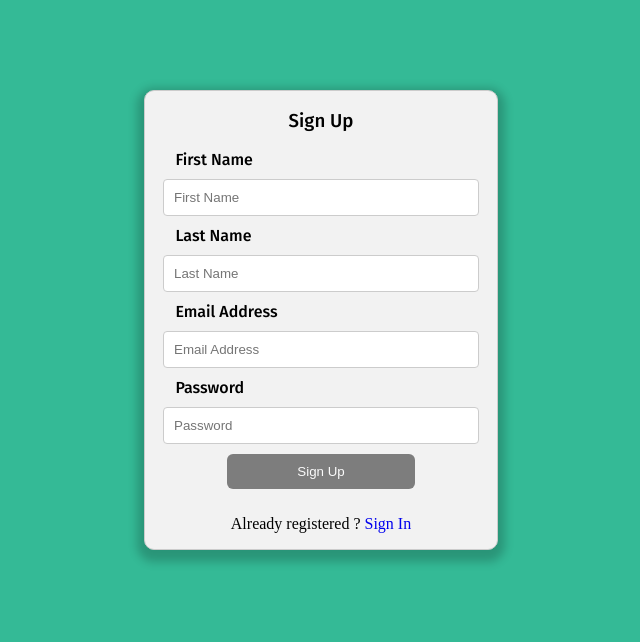
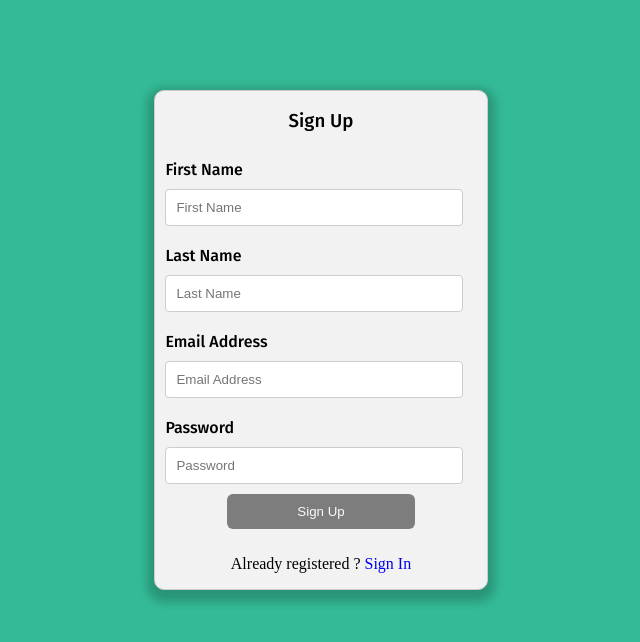
Before and after one commit to rimadas123/chatapp-frontend, a React (Create React App) app: page /sign-up in a window 1280 px wide. Shown: the top 642 px of the page, without its empty margins (319-959 px from the left). Built offline with nearby package versions, Linux system fonts and the light colour scheme.

Commit message:
modified files

```diff
--- a/src/App.js
+++ b/src/App.js
@@ -4,20 +4,21 @@ import Login from './Components/Login';
 import { BrowserRouter as Router, Switch, Route } from 'react-router-dom';
 import ForgotPassword from './Components/ForgotPassword';
 import ResetPassword from './Components/ResetPassword';
+import DashBoard from './Components/DashBoard';
+import './Components/css/form.css';
 
 function App() {
   return (
     <Router>
-    <div className="App">
-      <div className="form">
+    <div>
           <Switch>
             <Route exact path='/' component={Login} />
             <Route path="/sign-in" component={Login} />
             <Route path="/sign-up" component={Register} />
             <Route path="/forgotpassword" component={ForgotPassword} />
-            <Route path="/resetpassword" component={ResetPassword} />
+            <Route path="/resetpassword/:token" component={ResetPassword} />
+            <Route path="/dashboard" component={DashBoard} />
           </Switch>
-      </div>
     </div>
     </Router>
   );
--- a/src/Components/DashBoard.js
+++ b/src/Components/DashBoard.js
@@ -1 +1,23 @@
 import React from 'react';
+import './css/dashboard.css';
+
+export default class DashBoard extends React.Component{
+    render() {
+        return(
+            <div className="dashboard">
+                <nav>
+
+                </nav>
+                <div className="leftrow">
+                        hello
+                </div>
+                <div className="middlerow">
+                     <form>
+                         <input type="text" name = "message" placeholder="type your message here" />
+                         <button type="submit">send</button>
+                     </form>
+                </div>
+            </div>
+        );
+    }
+}
--- a/src/Components/ForgotPassword.js
+++ b/src/Components/ForgotPassword.js
@@ -40,6 +40,7 @@ export default class ForgotPassword extends React.Component{
 
     render() {
         return(
+            <div className="wrapper">
                 <form>
                     <h3>Forgot Password</h3>
 
@@ -56,6 +57,7 @@ export default class ForgotPassword extends React.Component{
 
                     <button  className="button" onClick={this.handleSubmit} disabled={this.state.submitDisabled}>Okay</button>
                 </form>
+            </div>
         );
     }
 }
--- a/src/Components/Login.js
+++ b/src/Components/Login.js
@@ -53,6 +53,7 @@ export default class Login extends React.Component {
     }
     render() {
         return (
+            <div className="wrapper">
                 <form>
                     <h3>Sign In</h3>
 
@@ -82,7 +83,7 @@ export default class Login extends React.Component {
                     <Link className="nav-link" to ={"/sign-up"}>Sign Up</Link>
                     </p>
                 </form>
-
+            </div>
         );
     }
 }
--- a/src/Components/Register.js
+++ b/src/Components/Register.js
@@ -32,8 +32,6 @@ export default class Register extends React.Component {
     }
 
     handleSubmit= e => {
-        e.preventDefault();
-
         if(formValid(this.state.formErrors)){
 
             const user = {
@@ -49,7 +47,6 @@ export default class Register extends React.Component {
             .then(res => {
                 console.log(res);
                 console.log(res.data);
-                this.setState({FirstName:'',LastName:'',Email:'',Password:''})
             })
             .catch(err =>{
                 console.log("error caught",err);
@@ -57,6 +54,8 @@ export default class Register extends React.Component {
         } else {
             console.error('Form Invalid');
         }
+        e.preventDefault();
+        this.setState({FirstName:'',LastName:'',Email:'',Password:''})
     }
 
     handleChange = e => {
@@ -90,7 +89,9 @@ export default class Register extends React.Component {
         const { formErrors } = this.state;
 
         return (
+                <div className="wrapper">
                     <form>
+
                         <h3>Sign Up</h3>
 
                         <div className="form-group">
@@ -154,6 +155,7 @@ export default class Register extends React.Component {
                         Already registered ? <Link className="nav-link" to ={"/sign-in"}> Sign In</Link>
                         </p>
                 </form>
+            </div>
         );
     }
 }
--- a/src/Components/ResetPassword.js
+++ b/src/Components/ResetPassword.js
@@ -40,6 +40,7 @@ export default class ResetPassword extends React.Component {
 
     render(){
         return(
+            <div className="wrapper">
                 <form>
                     <h3>Reset Password</h3>
 
@@ -63,6 +64,7 @@ export default class ResetPassword extends React.Component {
 
                     <button  className="button" onClick={this.handleSubmit}>Okay</button>
                 </form>
+            </div>
         );
     }
 }
--- /dev/null
+++ b/src/Components/css/dashboard.css
@@ -0,0 +1,19 @@
+@import url('https://fonts.googleapis.com/css?family=Fira+Sans:400,500,600,700,800');
+
+*{
+    box-sizing: border-box;
+}
+
+.dashboard{
+    margin: auto;
+}
+
+.leftrow{
+    width: 40%;
+    display: flex;
+}
+
+.middlerow {
+    width: 60%;
+    display: flex;
+}
--- a/src/Components/css/form.css
+++ b/src/Components/css/form.css
@@ -1,12 +1,15 @@
 @import url('https://fonts.googleapis.com/css?family=Fira+Sans:400,500,600,700,800');
 
-* {
+*{
   box-sizing: border-box;
   }
+  body{
+    background-color: #34BA96;
+  }
 
-  body {
-    margin:90px 0px;
-    padding:0px;
+  .wrapper {
+    margin:90px 0;
+    padding:0;
     text-align:center;
     background-color: #34BA96;
   }
@@ -16,7 +19,7 @@
     font-family: 'Fira Sans', sans-serif;
   }
 
-  .form {
+  form {
     display: inline-block;
     margin: auto;
     text-align: center;
@@ -30,7 +33,7 @@
     margin: 10px;
     padding: 10px;
     width: 90%;
-    display: inline-block;
+    display: block;
     border: 1px solid #ccc;
     border-radius: 4px;
   }
@@ -52,7 +55,7 @@
 
   label{
       float: left;
-      padding-left: 30px;
+      padding: 10px;
   }
 
   .forgotpassword text-right {
@@ -72,7 +75,7 @@
   .errorMessage{
     color: red;
     font-size: x-small;
-    display: relative;
+    display: inline
   }
 
   span{
```
Lines whose indentation alone changed are shown as unchanged.
